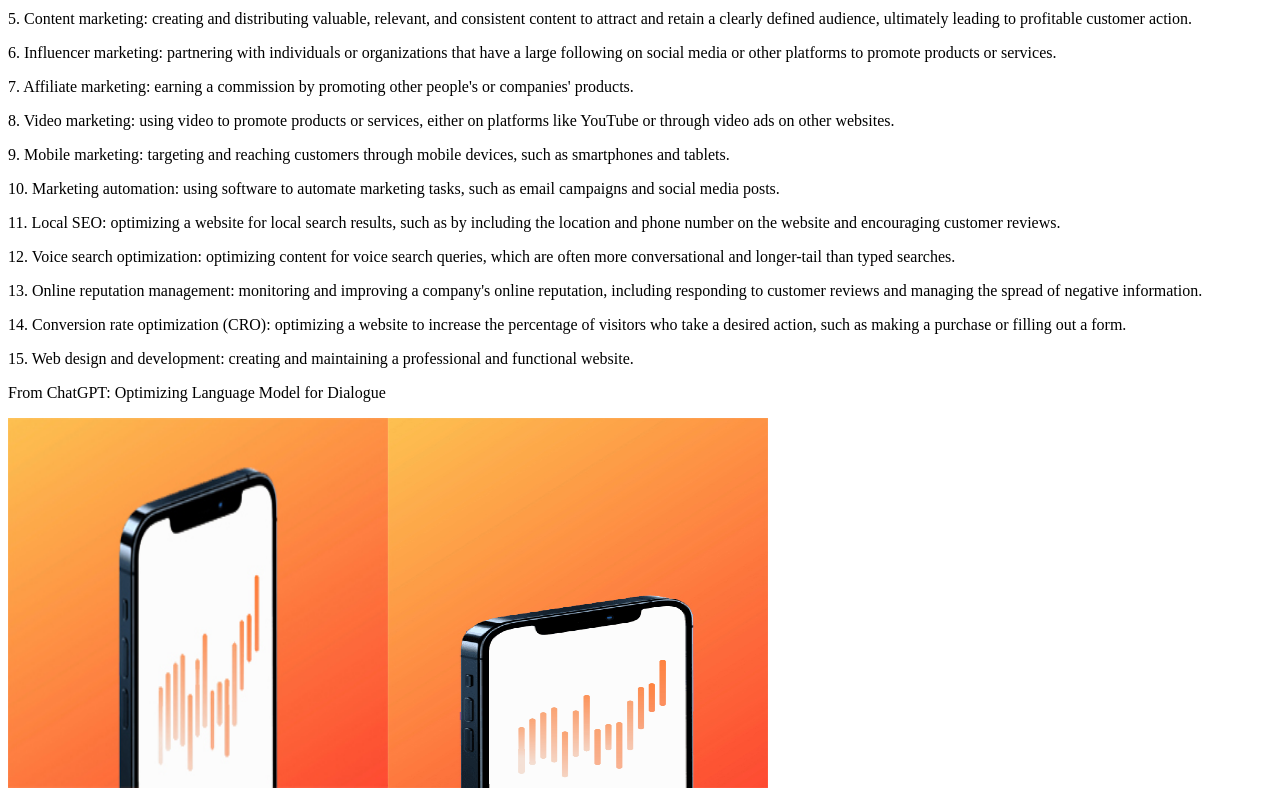
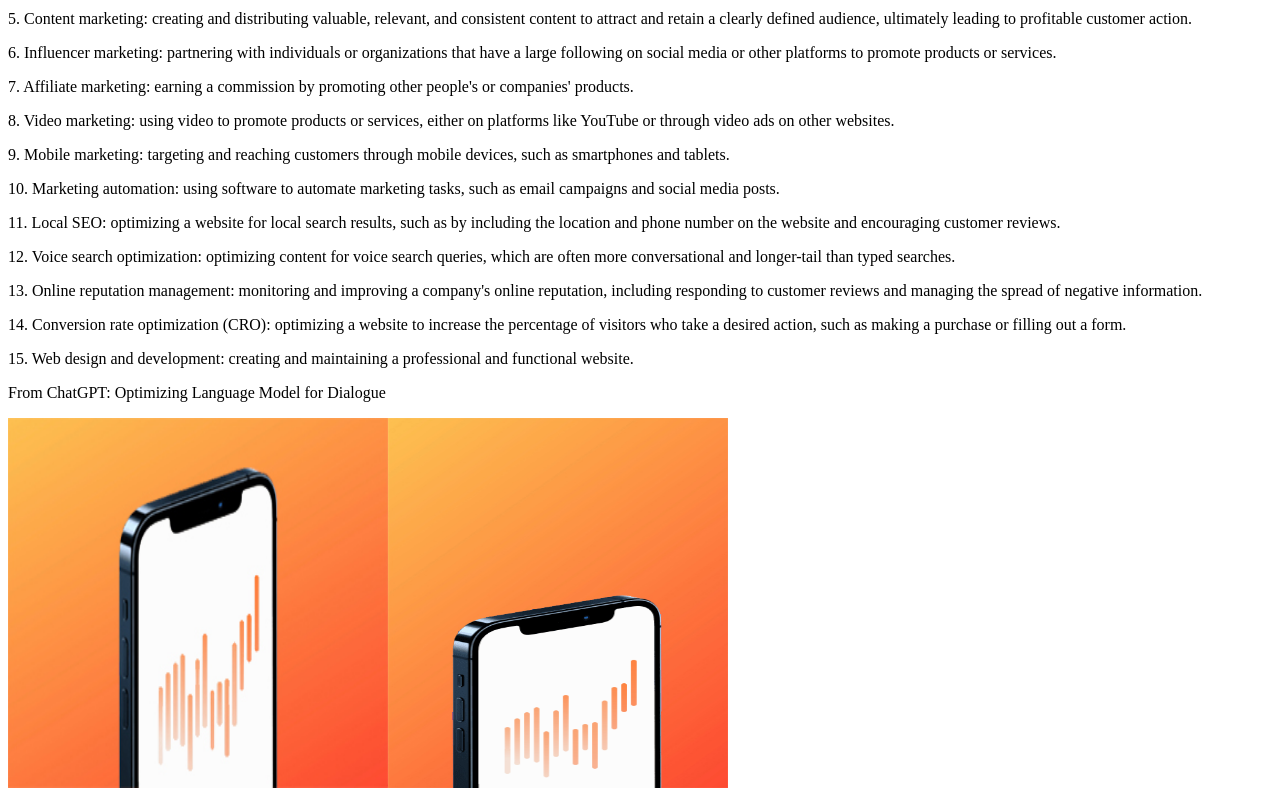
Before and after one commit to johncanero/lead-landing-page, a Next.js app: page /digital-marketing-services in a window 1280 px wide. Shown: the part 206-1006 px from the top of the page. Built offline with nearby package versions, Linux system fonts and the light colour scheme.

Commit message:
Adjust Image Feature

```diff
--- a/pages/digital-marketing-services/index.tsx
+++ b/pages/digital-marketing-services/index.tsx
@@ -89,7 +89,7 @@ const index = () => {
             {/* Desktop */}
             <Image
               src="/images/hero/orangeLeadPortrait2.jpg"
-              width={380}
+              width={340}
               height={370}
               alt="orangeLead Portrait"
               className="hidden md:ml-20 rounded-xl lg:block"
```
